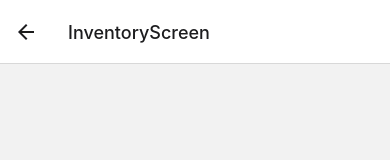
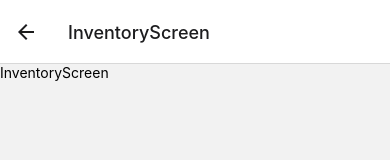
Before and after one commit to Fentan-kyc/StorageElite_Mobile, a React Native app: screen /InventoryScreen in a window 390 px wide. Shown: the top 160 px of the page. Built offline with nearby package versions, Linux system fonts and the light colour scheme; no server answers.

Commit message:
fixed Develop&Inventory screens

```diff
--- a/Screens/DevelopScreen.js
+++ b/Screens/DevelopScreen.js
@@ -2,5 +2,5 @@ import { Text } from "react-native";
 import { StyleSheet } from "react-native";
 
 export default function DevelopScreen({ navigation }) {
-  return <Text>{name}</Text>;
+  return <Text>DevelopScreen</Text>;
 }
--- a/Screens/InventoryScreen.js
+++ b/Screens/InventoryScreen.js
@@ -1,5 +1,5 @@
 import { Text } from "react-native";
 
 export default function InventoryScreen({ navigation }) {
-  return <Text>{name}</Text>;
+  return <Text>InventoryScreen</Text>;
 }
```
